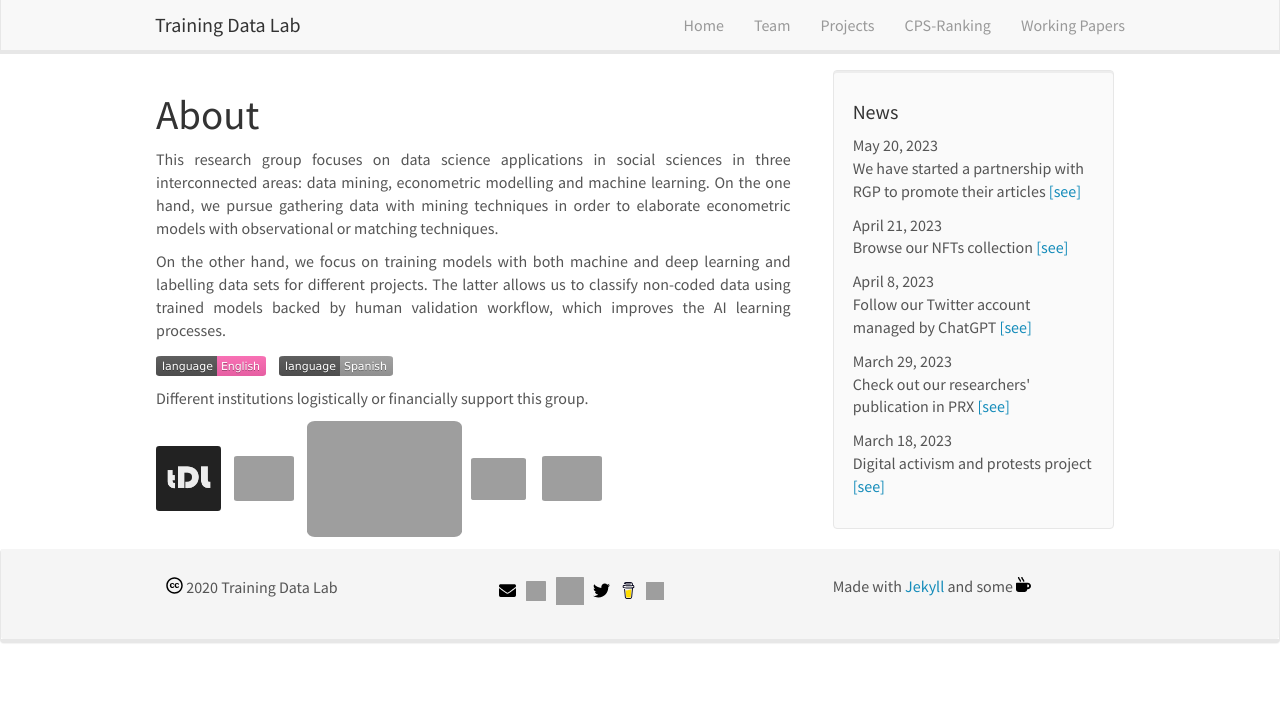
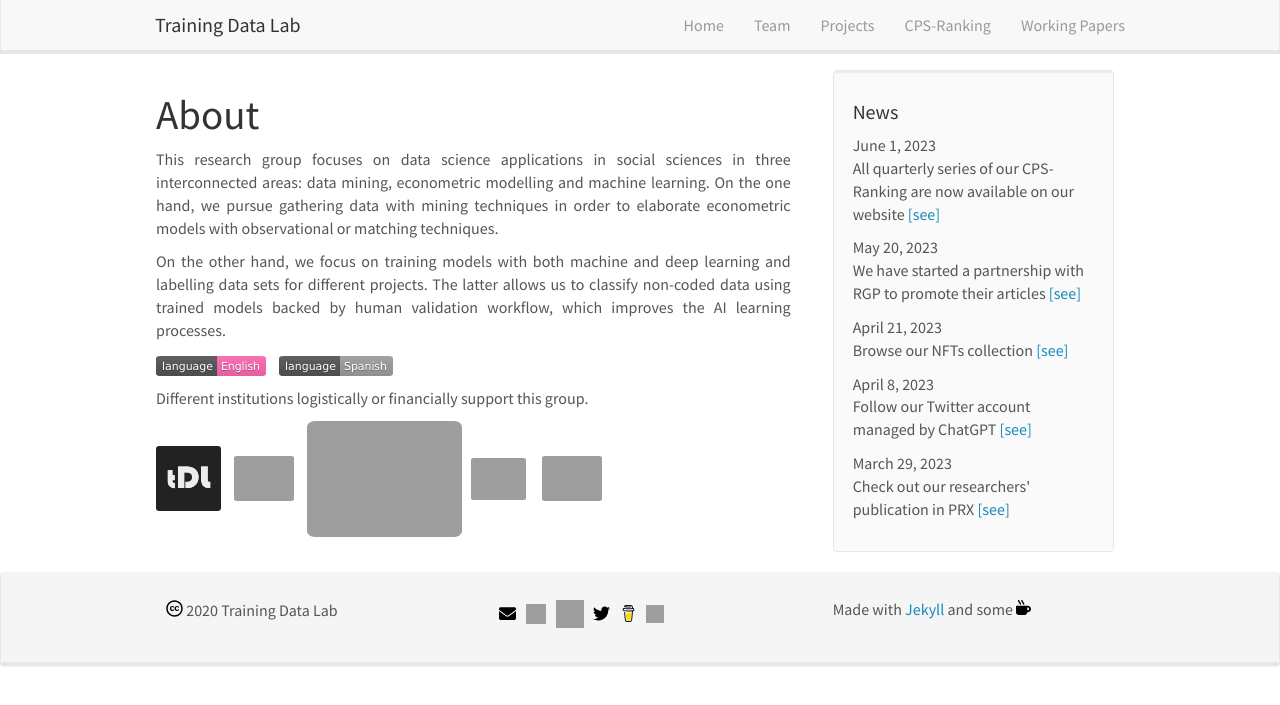
Before and after one commit to training-datalab/old-training-datalab.com, a Jekyll site: the page built from _pages/home.md, in a window 1280 px wide. Shown: the top 705 px of the page. Built offline with Jekyll 4.4.1, drawn with Linux system fonts in a browser that asks for light colours; nearby versions of some CDN libraries.

Commit message:
Update news.yml

```diff
--- a/_data/news.yml
+++ b/_data/news.yml
@@ -1,3 +1,7 @@
+- date: June 1, 2023
+  headline: "All quarterly series of our CPS-Ranking are now available on our website"
+  newslink: <a href="https://training-datalab.com/projects/cps-ranking">[see]</a>
+
 - date: May 20, 2023
   headline: "We have started a partnership with RGP to promote their articles"
   newslink: <a href="https://revistas.uv.cl/index.php/rgp/index" target="_blank">[see]</a>
@@ -13,7 +17,3 @@
 - date: March 29, 2023
   headline: "Check out our researchers' publication in PRX"
   newslink: <a href="https://doi.org/10.1080/2474736X.2023.2194369" target="_blank">[see]</a>
-
-- date: March 18, 2023
-  headline: "Digital activism and protests project"
-  newslink: <a href="/projects/digital-activism-protests-and-incivility">[see]</a>
```
